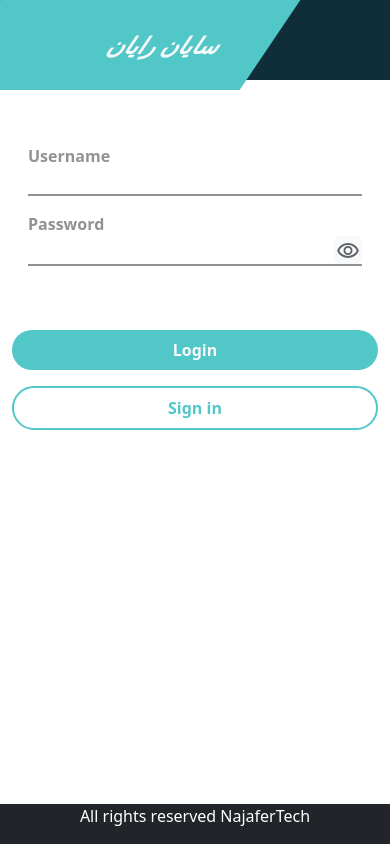
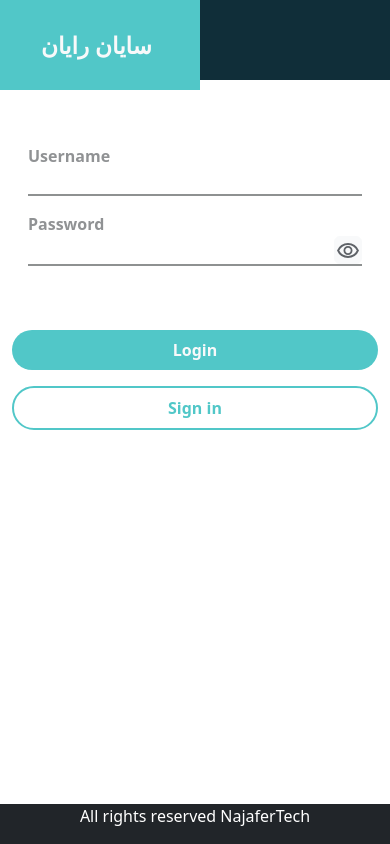
Before and after one commit to goofySunny/Task, an Angular app: page /signin in a window 390 px wide. Built offline with nearby package versions, Linux system fonts and the light colour scheme.

Commit message:
header responsivity

```diff
--- a/src/app/pages/header/header.component.html
+++ b/src/app/pages/header/header.component.html
@@ -2,7 +2,7 @@
 
     <nav class="nav d-flex justify-content-between align-items-center">
 
-        <div class="nameCopani  d-flex justify-content-end align-items-center">
+        <div class="nameCompany justify-content-end align-items-center">
 
             <a class="nav-link navbar-brand fs-3 pe-5 text-light fw-bold" [routerLink]="['dashboard']"
                 aria-current="page">سایان رایان</a>
--- a/src/app/pages/header/header.component.scss
+++ b/src/app/pages/header/header.component.scss
@@ -3,11 +3,13 @@
     height: 80px;
 }
 
-.nameCopani{
+.nameCompany {
     background-color: rgb(81, 199, 200);
     width: 300px;
     height: 90px;
-    transform:matrix(1, 0, -0.674509, 1, -30, 0)
+    transform: matrix(1, 0, -0.674509, 1, -30, 0);
+    display: flex;
+
 }
 
 .custom-button {
@@ -15,3 +17,11 @@
     border: none;
     margin: 0;
 }
+
+@media (max-width: 450px) {
+    .nameCompany {
+        transform: none;
+        display: flex;
+        width: 200px;
+    }
+}
```
